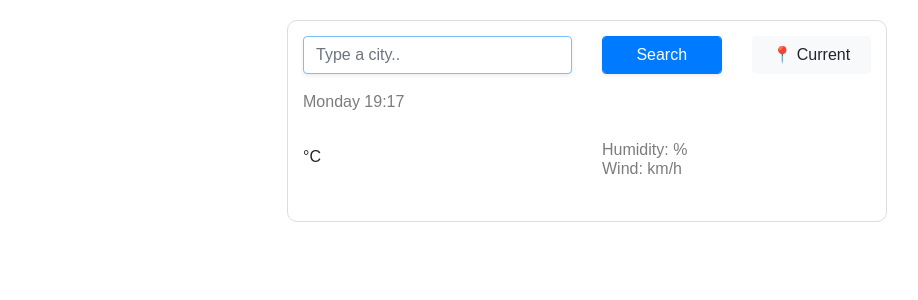
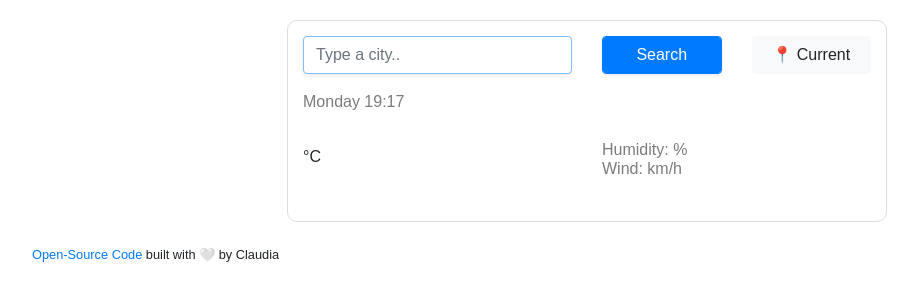
Before and after one commit to cloud-ya/Weather-App, a plain HTML site: page index.html in a window 1280 px wide. Shown: the whole page, without its empty margins (53-971 px from the left). Drawn offline with nearby package versions, Linux system fonts and the light colour scheme; no server answers.

Commit message:
Added Open-source code link

```diff
--- a/index.html
+++ b/index.html
@@ -66,6 +66,12 @@
           </div>
         </div>
       </div>
+      <small>
+        <a href="https://github.com/cloud-ya/Weather-App" target="_blank"
+          >Open-Source Code</a
+        >
+        built with 🤍 by Claudia
+      </small>
     </div>
     <script src="src/index.js"></script>
   </body>
--- a/src/styles.css
+++ b/src/styles.css
@@ -22,6 +22,10 @@ li {
   height: 19px;
   line-height: 1;
   list-style: none;
+}
+
+a {
+  cursor: pointer;
 }
 
 .weather-app {
```
